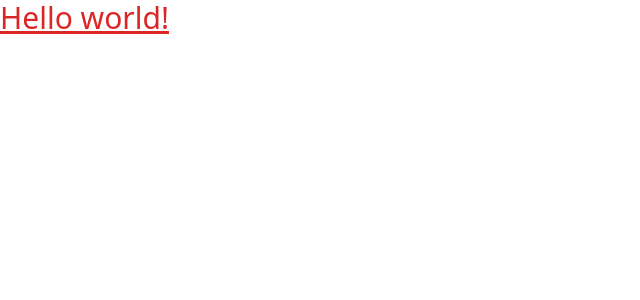
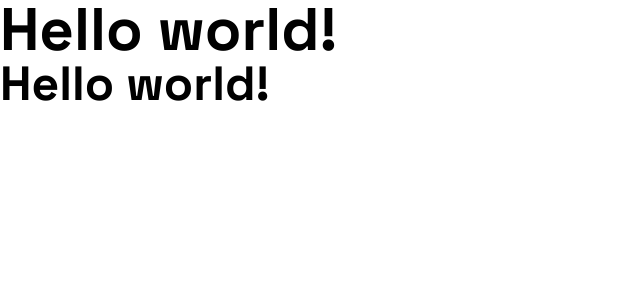
Before and after one commit to alphabill-org/alphabill-explorer-ui, a React (Vite) app in the folder frontend/: page / in a window 1280 px wide. Shown: the top 300 px of the page, without its empty margins (0-640 px from the left). Built offline with nearby package versions, Linux system fonts and the light colour scheme.

Commit message:
font added

```diff
--- a/frontend/src/App.tsx
+++ b/frontend/src/App.tsx
@@ -1,5 +1,10 @@
 function App() {
-  return <h1 className="text-3xl text-red-600 underline">Hello world!</h1>;
+  return (
+    <div>
+      <h1 >Hello world!</h1>
+      <h2 >Hello world!</h2>
+    </div>
+  );
 }
 
 export default App;
--- a/frontend/src/index.css
+++ b/frontend/src/index.css
@@ -1,3 +1,29 @@
+@import url("https://fonts.googleapis.com/css2?family=Space+Grotesk:wght@400;500;700&display=swap");
+
 @tailwind base;
 @tailwind components;
 @tailwind utilities;
+
+@layer base {
+  :root {
+    --color-primary-blue: #08E8DE;
+    --color-primary-darkblue: #0C0A3E;
+  }
+  body {
+    @apply font-space;
+  }
+
+  h1 {
+    @apply text-6xl font-bold;
+  }
+
+  h2 {
+    @apply text-5xl font-bold;
+  }
+  h3 {
+    @apply text-4xl font-bold;
+  }
+  h4 {
+    @apply text-2xl font-bold;
+  }
+}
--- a/frontend/tailwind.config.ts
+++ b/frontend/tailwind.config.ts
@@ -1,12 +1,13 @@
-import type { Config } from 'tailwindcss'
+import type { Config } from "tailwindcss";
 
 export default {
-  content: [
-    "./index.html",
-    "./src/**/*.{js,ts,jsx,tsx}",
-  ],
+  content: ["./index.html", "./src/**/*.{js,ts,jsx,tsx}"],
   theme: {
-    extend: {},
+    extend: {
+      fontFamily: {
+        space: ["Space Grotesk", "sans-serif"],
+      },
+    },
   },
   plugins: [],
-} satisfies Config
+} satisfies Config;
```
Also changed, not shown: 1 other file (tests, documents, lock files or other folders).
